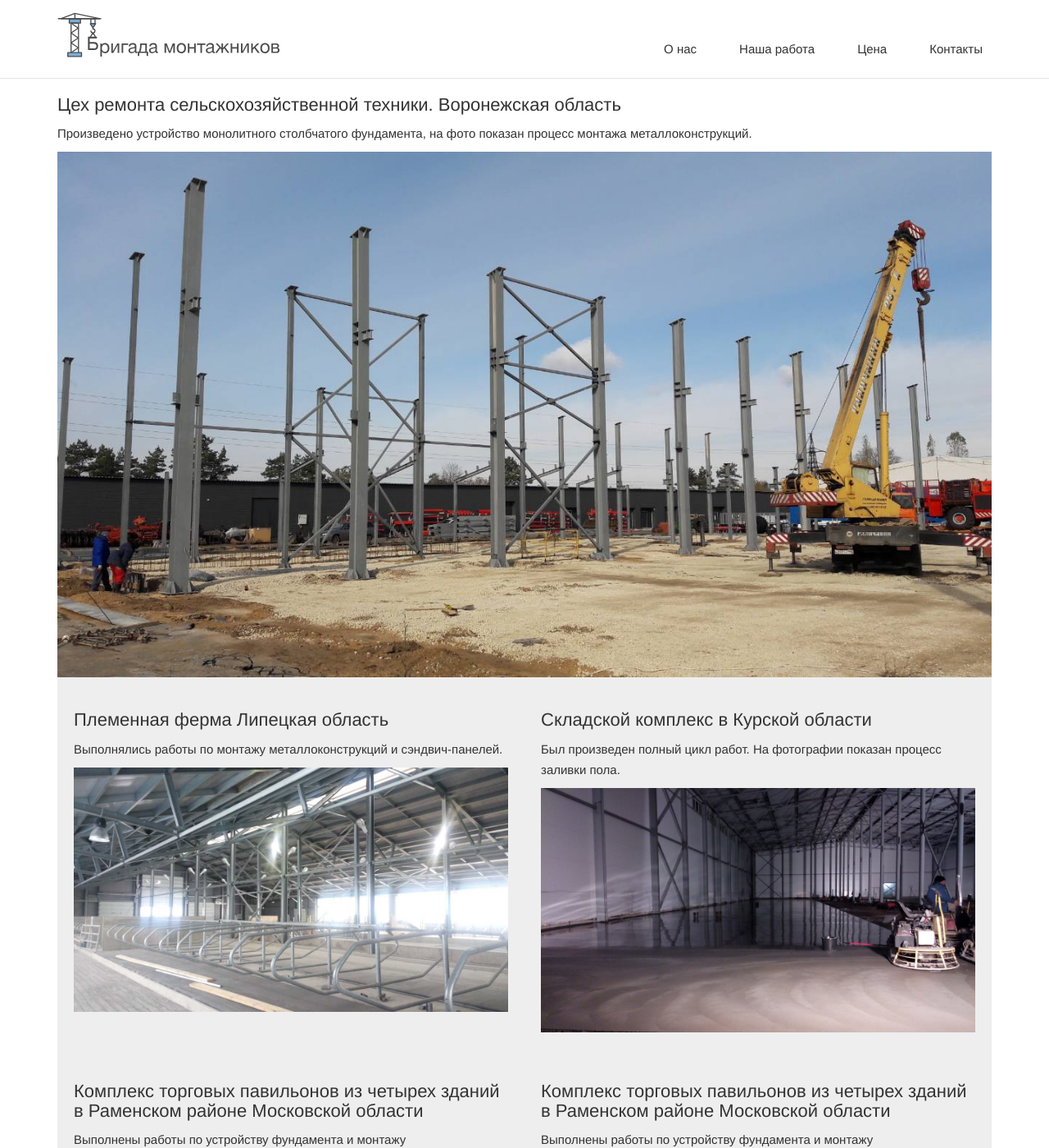
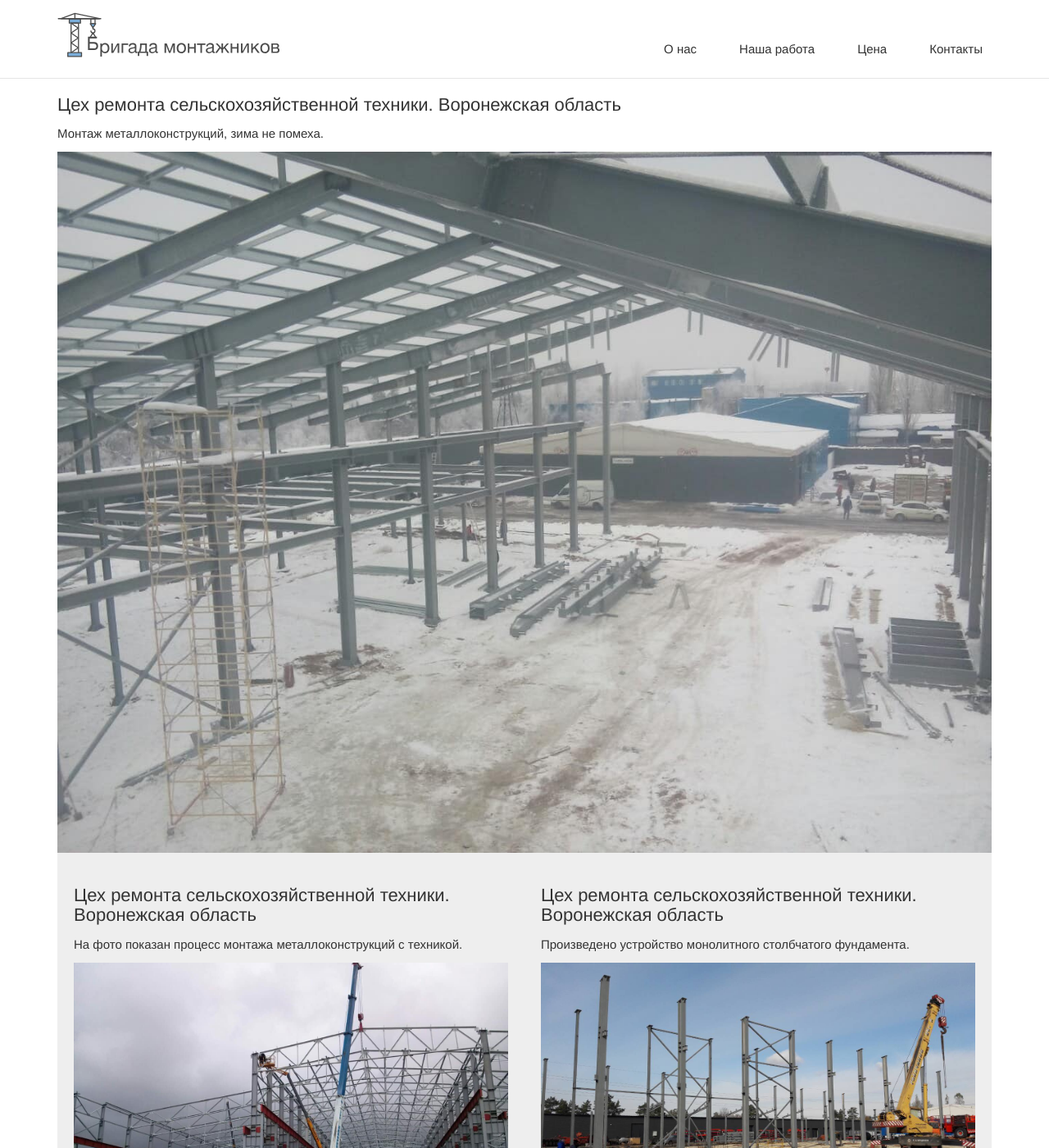
Before and after one commit to komarovalexander/site_bm, a Jekyll site: the page built from work.html, in a window 1280 px wide and 1400 px high. Shown: the whole window at 82% size. Built offline with Jekyll 4.4.1, drawn with Linux system fonts in a browser that asks for light colours; nearby versions of some CDN libraries; some web fonts are replaced.

Commit message:
no message

```diff
--- a/work.html
+++ b/work.html
@@ -12,7 +12,17 @@ permalink: /work/
             <div class="grid">
                   <div class="cell main">
                     <h3>Цех ремонта сельскохозяйственной техники. Воронежская область</h3>
-                    <p>Произведено устройство монолитного столбчатого фундамента, на фото показан процесс монтажа металлоконструкций.</p>
+                    <p>Монтаж металлоконструкций, зима не помеха.</p>
+                    <img src="../img/portfolio/32.jpg" alt="Цех ремонта сельскохозяйственной техники. Процесс монтажа металлоконструкций">
+                  </div>
+                  <div class="cell">
+                    <h3>Цех ремонта сельскохозяйственной техники. Воронежская область</h3>
+                    <p>На фото показан процесс монтажа металлоконструкций с техникой.</p>
+                    <img src="../img/portfolio/31.jpg" alt="Цех ремонта сельскохозяйственной техники. Процесс монтажа металлоконструкций с техникой">
+                  </div>
+                  <div class="cell">
+                    <h3>Цех ремонта сельскохозяйственной техники. Воронежская область</h3>
+                    <p>Произведено устройство монолитного столбчатого фундамента.</p>
                     <img src="../img/portfolio/17.jpg" alt="Цех ремонта сельскохозяйственной техники. Процесс монтажа металлоконструкций">
                   </div>
                   <div class="cell">
```
Also changed, not shown: img/portfolio/31.jpg (added), img/portfolio/32.jpg (added).
